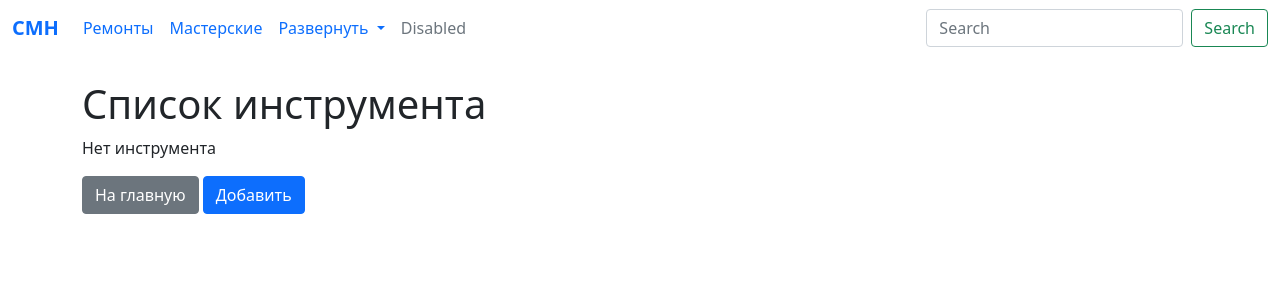
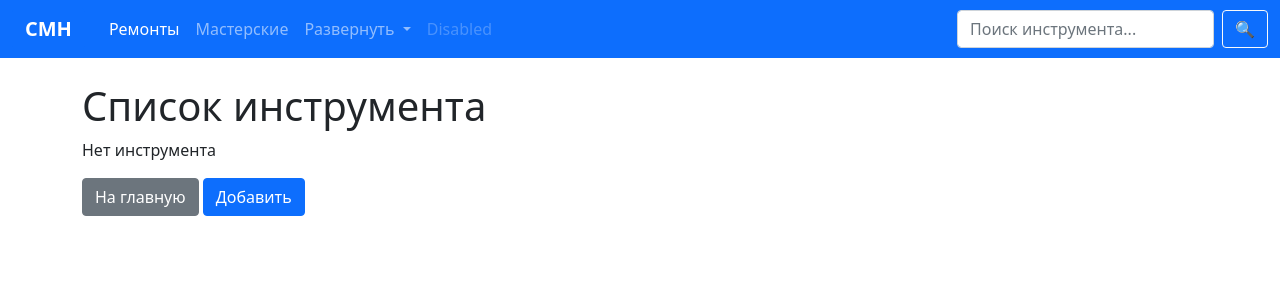
Before and after one commit to botnbot/instrument_control, a Django app: page /instruments/ in a window 1280 px wide. Shown: the top 300 px of the page. Run offline with Django 5.2, Linux system fonts and the light colour scheme; data that the repository does not hold is empty; some libraries are stand-ins or nearby versions.

Commit message:
navbar refactored

```diff
--- a/templates/base.html
+++ b/templates/base.html
@@ -5,6 +5,7 @@
     <meta name="viewport" content="width=device-width, initial-scale=1">
     <title>{% block title %}{% endblock %}</title>
     <link rel="stylesheet" href="{% static 'css/bootstrap.min.css' %}">
+    <link href="https://cdn.jsdelivr.net/npm/bootstrap-icons@1.11.3/font/bootstrap-icons.css" rel="stylesheet">
     <style>
         .info-table-link {
             color: black;
@@ -14,21 +15,28 @@
             text-decoration: underline;
             color: black;
         }
+        mark {
+    background-color: #ffe066;
+    padding: 2px;
+}
     </style>
 </head>
 <body>
-<nav class="navbar navbar-expand-lg bg-body-tertiary">
+<nav class="navbar navbar-expand-lg navbar-dark bg-primary">
     <div class="container-fluid">
-            <a class="navbar-brand" href="{% url 'core:instrument_list' %}" class="btn btn-secondary"><strong>СМН</strong></a>
+        <a class="navbar-brand btn btn-primary" href="{% url 'core:instrument_list' %}">
+            <strong>СМН</strong>
+        </a>
         <button class="navbar-toggler" type="button" data-bs-toggle="collapse"
                 data-bs-target="#navbarSupportedContent" aria-controls="navbarSupportedContent"
                 aria-expanded="false" aria-label="Toggle navigation">
             <span class="navbar-toggler-icon"></span>
         </button>
+
         <div class="collapse navbar-collapse" id="navbarSupportedContent">
             <ul class="navbar-nav me-auto mb-2 mb-lg-0">
                 <li class="nav-item">
-                        <a class="nav-link active" aria-current="page" href="{% url 'core:repairs_list' %}">Ремонты</a>
+                    <a class="nav-link active" aria-current="page" href="{% url 'core:repair_list' %}">Ремонты</a>
                 </li>
                 <li class="nav-item">
                     <a class="nav-link" href="{% url 'core:repairer_list' %}">Мастерские</a>
@@ -41,9 +49,7 @@
                     <ul class="dropdown-menu">
                         <li><a class="dropdown-item" href="#">Action</a></li>
                         <li><a class="dropdown-item" href="#">Another action</a></li>
-                            <li>
-                                <hr class="dropdown-divider">
-                            </li>
+                        <li><hr class="dropdown-divider"></li>
                         <li><a class="dropdown-item" href="#">Something else here</a></li>
                     </ul>
                 </li>
@@ -51,17 +57,24 @@
                     <a class="nav-link disabled" aria-disabled="true">Disabled</a>
                 </li>
             </ul>
-                <form class="d-flex" role="search">
-                    <input class="form-control me-2" type="search" placeholder="Search" aria-label="Search"/>
-                    <button class="btn btn-outline-success" type="submit">Search</button>
+
+            <!-- Поиск по инструментам -->
+            <form class="d-flex" method="get" action="{% url 'core:instrument_list' %}">
+                <input class="form-control me-2" type="search" name="q"
+                       placeholder="Поиск инструмента..." value="{{ request.GET.q }}">
+                <button class="btn btn-outline-light" type="submit">
+                    🔍
+                </button>
             </form>
         </div>
     </div>
 </nav>
+
 <div class="container mt-4">
     {% block content %}
-
     {% endblock %}
 </div>
+
+<script src="{% static 'js/bootstrap.bundle.min.js' %}"></script>
 </body>
 </html>
```
Also changed, not shown: core/templatetags/__init__.py (added). Lines whose indentation alone changed are shown as unchanged.
